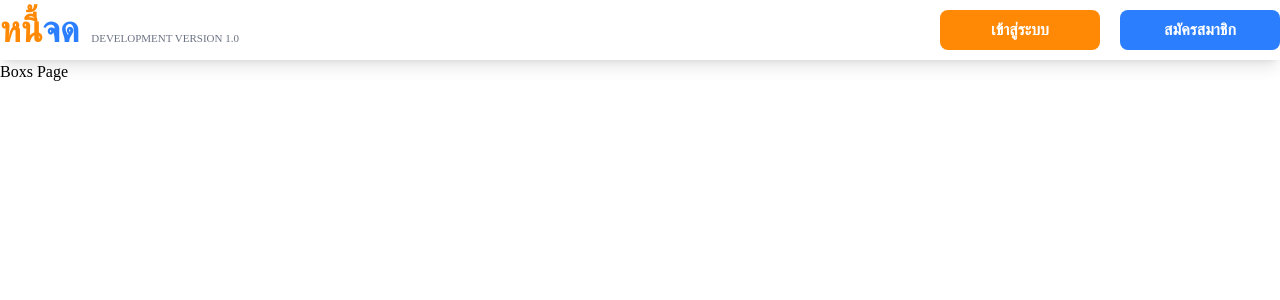
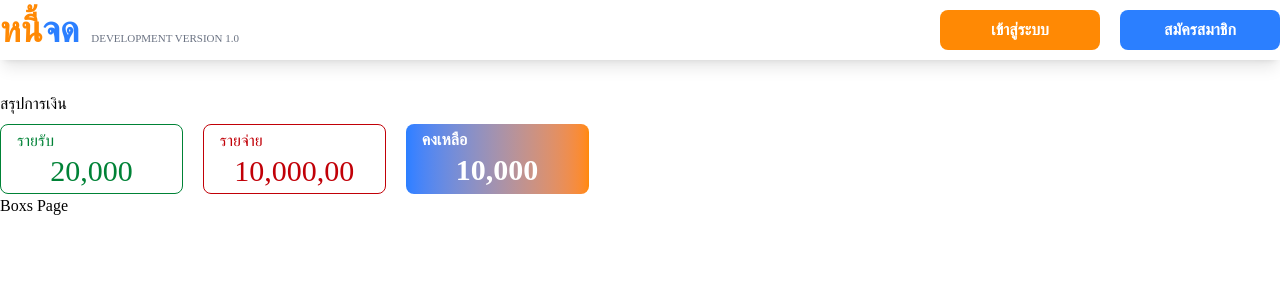
Before and after one commit to numericar/nheejods-application-v1, a React (Vite) app in the folder client/: page / in a window 1280 px wide. Shown: the top 300 px of the page. Built offline with nearby package versions, Linux system fonts and the light colour scheme.

Commit message:
summary finance component

```diff
--- a/client/src/components/shared/SummaryFinancial.jsx
+++ b/client/src/components/shared/SummaryFinancial.jsx
@@ -1,7 +1,27 @@
 export default function SummaryFinancial() {
     return (
         <diV>
-            <p>Summary Financial component</p>
+            <h1 className="mb-2">สรุปการเงิน</h1>
+            <div className="flex gap-5">
+                <div className="border-solid border-1 border-green-700 text-green-700 py-1 rounded-lg w-2/14">
+                    <div className="px-4">
+                        <p>รายรับ</p>
+                        <p className="text-3xl text-center">20,000</p>
+                    </div>
+                </div>
+                <div className="border-solid border-1 border-red-700 text-red-700 py-1 rounded-lg w-2/14">
+                    <div className="px-4">
+                        <p>รายจ่าย</p>
+                        <p className="text-3xl text-center">10,000,00</p>
+                    </div>
+                </div>
+                <div className="bg-gradient-to-r from-blue-500 to-orange-400 text-white py-1 rounded-lg w-2/14 font-bold">
+                    <div className="px-4">
+                        <p>คงเหลือ</p>
+                        <p className="text-3xl text-center">10,000</p>
+                    </div>
+                </div>
+            </div>
         </diV>
-    )
+    );
 }
--- a/client/src/pages/Boxs.jsx
+++ b/client/src/pages/Boxs.jsx
@@ -1,6 +1,9 @@
+import SummaryFinancial from "../components/shared/SummaryFinancial";
+
 export default function Boxs() {
     return (
-        <div>
+        <div className="container mx-auto mt-8">
+            <SummaryFinancial />
             <p>Boxs Page</p>
         </div>
     )
```
